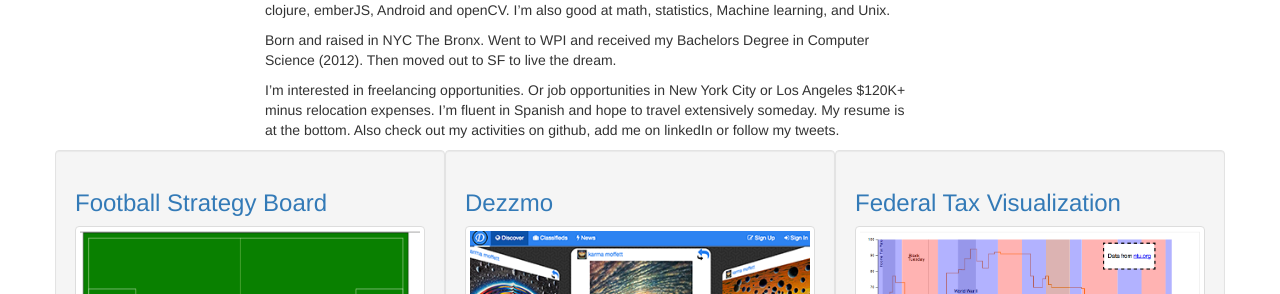
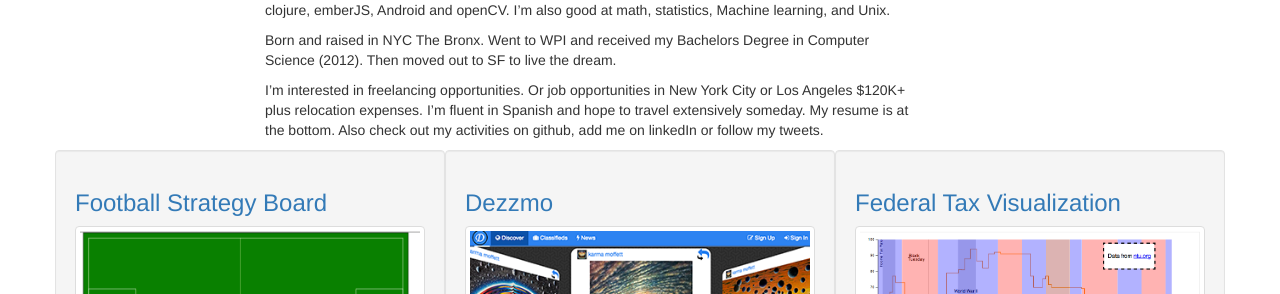
Before and after one commit to morenoh149/morenoh149.github.io, a Jekyll site: the page built from about.md, in a window 1280 px wide. Shown: the part 210-504 px from the top of the page. Built offline with Jekyll 4.4.1, drawn with Linux system fonts in a browser that asks for light colours; nearby versions of some CDN libraries.

Commit message:
fixed phrasing on about me

```diff
--- a/about.md
+++ b/about.md
@@ -13,4 +13,4 @@ Machine learning, and Unix.
 Born and raised in NYC The Bronx. Went to WPI and received my Bachelors Degree
 in Computer Science (2012). Then moved out to SF to live the dream.
 
-I'm interested in freelancing opportunities. Or job opportunities in New York City or Los Angeles $120K+ minus relocation expenses. I'm fluent in Spanish and hope to travel extensively someday. My resume is at the bottom. Also check out my activities on github, add me on linkedIn or follow my tweets.
+I'm interested in freelancing opportunities. Or job opportunities in New York City or Los Angeles $120K+ plus relocation expenses. I'm fluent in Spanish and hope to travel extensively someday. My resume is at the bottom. Also check out my activities on github, add me on linkedIn or follow my tweets.
```
Also changed, not shown: _drafts/unix_tips.md (+2 -0 lines).
